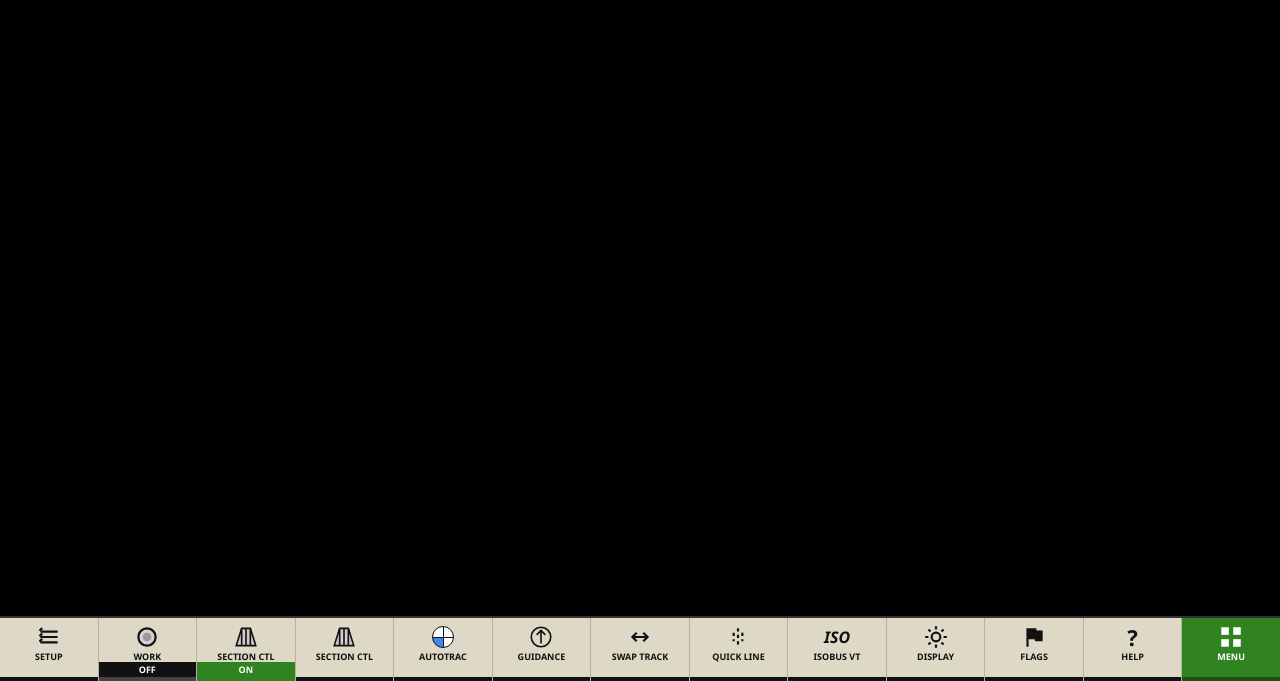
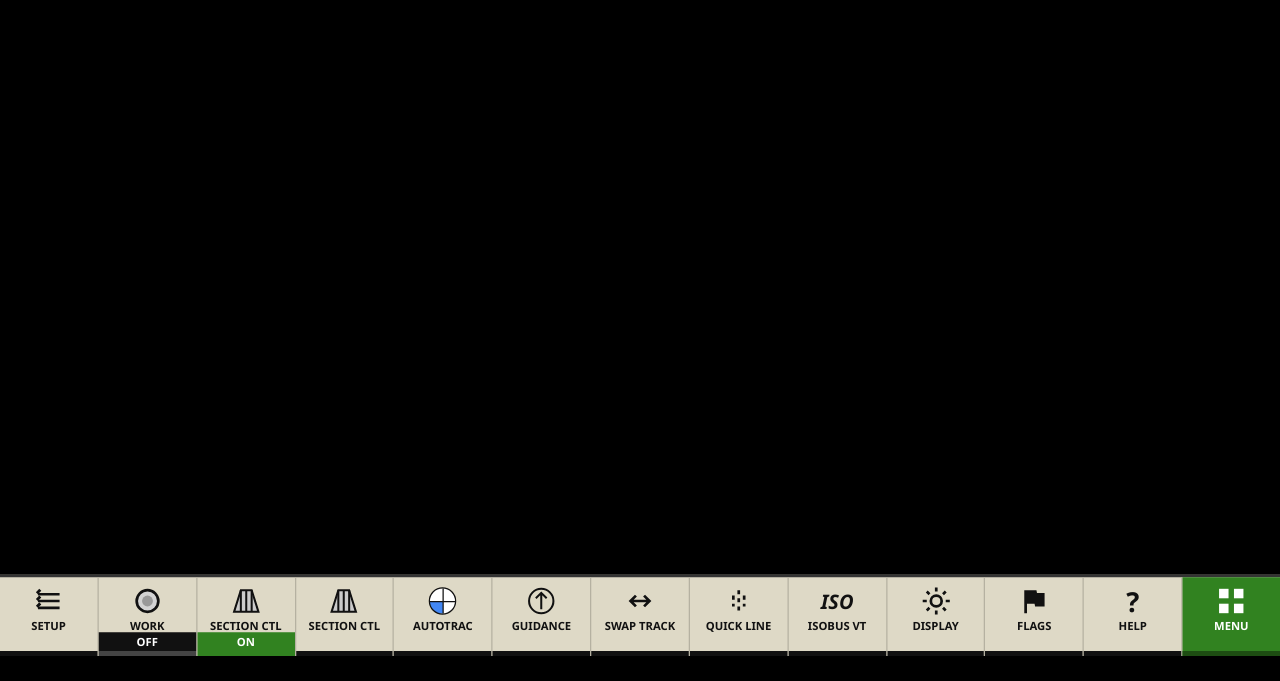
Before and after one commit to AndrewMommers/FS25-John-Deere-Precision-Ag-Suite, a plain HTML site: page web/index.html in a window 1280 px wide. Shown: the part 119-800 px from the top of the page. Drawn offline with Linux system fonts and the light colour scheme.

Commit message:
More precised follow

```diff
--- a/web/index.html
+++ b/web/index.html
@@ -13,20 +13,26 @@
             font-family: "Segoe UI", Roboto, Helvetica, Arial, sans-serif;
             height: 100vh;
             overflow: hidden;
+            display: flex;
+            justify-content: center;
+            align-items: center;
         }
 
-        /* Fills the browser window edge-to-edge (was a fixed 1024x600 device
-           mockup frame). Elements positioned with absolute pixel offsets --
-           map buttons, heading tab, flag circles -- were tuned against that
-           1024x600 reference and may sit slightly off-scale at other window
-           sizes; flag anything that looks visibly wrong and it can be tightened. */
+        /* Fixed at the original tuned 1024x600 design size -- every icon,
+           padding, and absolute-pixel position in this stylesheet is tuned
+           against that. Filling the actual browser window is handled by
+           scaling this whole box up via JS (transform: scale, see bottom of
+           script), which is a true zoom and preserves every proportion
+           exactly, rather than reflowing the grid/flex layout to arbitrary
+           window dimensions (which breaks icon/spacing proportions). */
         .device-bezel {
-            width: 100vw;
-            height: 100vh;
+            width: 1024px;
+            height: 600px;
             background-color: #000;
             display: flex;
             flex-direction: column;
             position: relative;
+            transform-origin: center center;
         }
 
         /* 1. Top Title Bar (CommandCenter Branding) */
@@ -208,7 +214,10 @@
         .mm9-trans-row { display: flex; justify-content: space-between; font-size: 12px; font-weight: 700; padding: 1px 0; }
         .mm9-trans-unit { justify-content: center; color: #666; font-weight: normal; font-size: 10px; }
         .mm9-trans-mode { text-align: center; font-size: 11px; font-weight: 700; margin-top: 4px; color: #444; }
-        .mm9-power-gauge { height: 10px; background: #d8d3c0; border: 1px solid #999; margin-top: 4px; }
+        .mm9-power-gauge {
+            height: 16px; background: #d8d3c0; border: 1px solid #999; margin-top: 4px;
+            clip-path: polygon(0% 38%, 100% 0%, 100% 100%, 0% 62%);
+        }
         .mm9-power-fill { height: 100%; width: 8%; background: #ffe100; }
 
         .mm-fallback {
@@ -503,6 +512,19 @@
         let lastTrailPoint = null;
         let fields = []; // real field boundary polygons, [{ id, points: [[x,z], ...] }]
 
+        // Scale the fixed 1024x600 design up to fill the actual browser window,
+        // preserving aspect ratio (letterboxes if the window ratio differs).
+        // Must run before resizeMapCanvas() below, since canvas backing-buffer
+        // sizing reads the post-transform (already-scaled) rendered size.
+        const deviceBezel = document.querySelector('.device-bezel');
+        const DESIGN_WIDTH = 1024;
+        const DESIGN_HEIGHT = 600;
+        function scaleToFit() {
+            const scale = Math.min(window.innerWidth / DESIGN_WIDTH, window.innerHeight / DESIGN_HEIGHT);
+            deviceBezel.style.transform = `scale(${scale})`;
+        }
+        scaleToFit();
+
         function resizeMapCanvas() {
             const rect = mapCanvas.parentElement.getBoundingClientRect();
             mapCanvas.width = rect.width;
@@ -512,7 +534,10 @@
             miniMapCanvas9.width = mini9Rect.width;
             miniMapCanvas9.height = mini9Rect.height;
         }
-        window.addEventListener('resize', resizeMapCanvas);
+        window.addEventListener('resize', () => {
+            scaleToFit();
+            resizeMapCanvas();
+        });
         resizeMapCanvas();
 
         function updateTrail(x, z) {
@@ -592,7 +617,12 @@
             if (typeof headingDeg === 'number') {
                 ctx.save();
                 ctx.translate(w / 2, h / 2);
-                ctx.rotate(headingDeg * Math.PI / 180);
+                // Heading 0 = facing world +Z (screen-down), 90 = facing world +X
+                // (screen-right) -- a counter-clockwise progression -- but
+                // ctx.rotate() turns clockwise for positive angles, and the
+                // triangle's unrotated tip points screen-up. (180 - heading)
+                // is the correct mapping (verified against both reference points).
+                ctx.rotate((180 - headingDeg) * Math.PI / 180);
                 ctx.fillStyle = '#367C2B';
                 ctx.strokeStyle = '#fff';
                 ctx.lineWidth = 1;
@@ -721,7 +751,9 @@
                 drawMap(payload.x, payload.z, payload.heading || 0);
                 coordReadout.textContent = `x: ${payload.x.toFixed(1)}  z: ${payload.z.toFixed(1)}`;
             }
-            hudTractor.style.transform = `translate(-50%, -50%) rotate(${payload.heading || 0}deg)`;
+            // Same (180 - heading) correction as the canvas tractor marker --
+            // see drawMapOn for the worked rotation-direction derivation.
+            hudTractor.style.transform = `translate(-50%, -50%) rotate(${180 - (payload.heading || 0)}deg)`;
         }, (fieldsPayload) => {
             fields = Array.isArray(fieldsPayload) ? fieldsPayload : [];
         });
```
